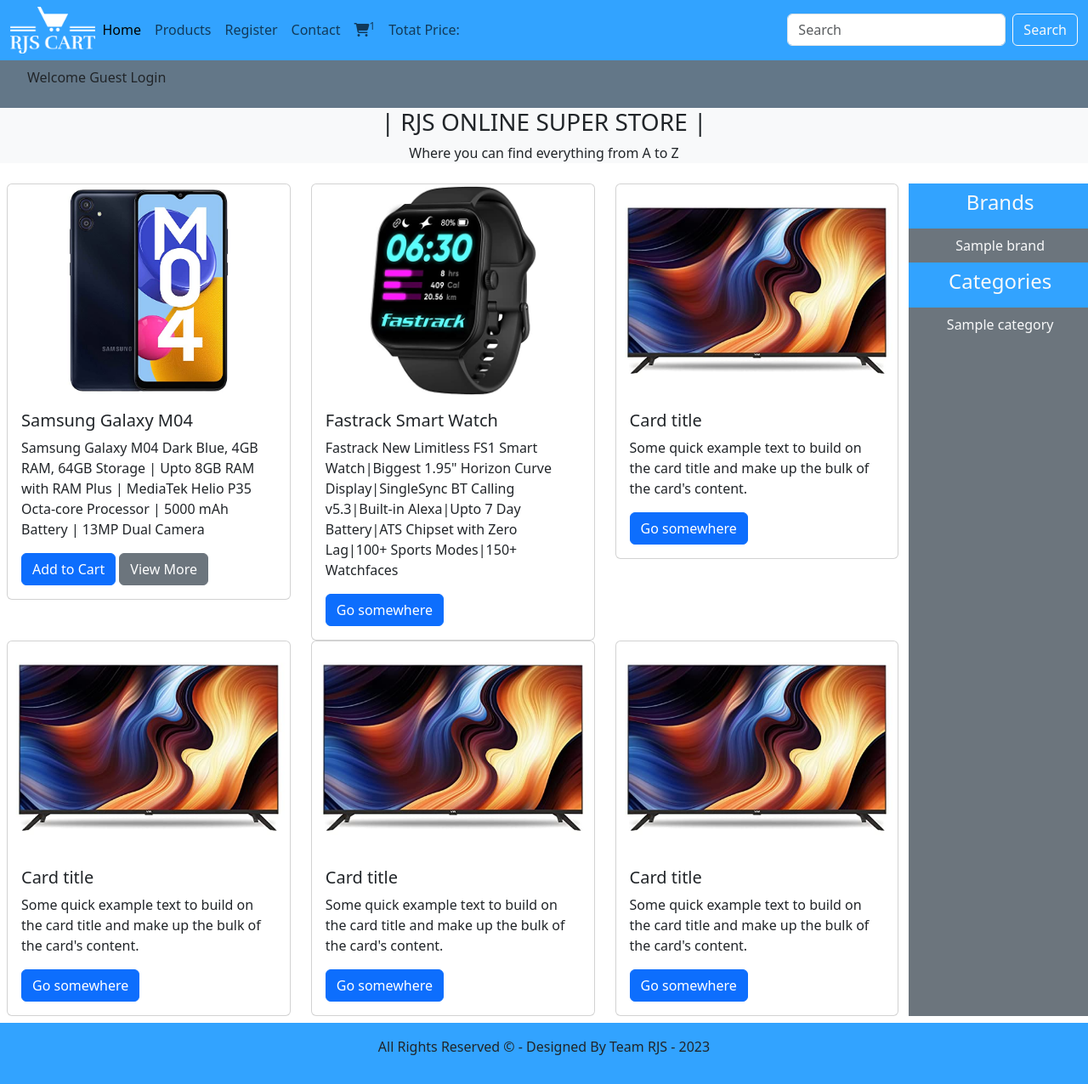
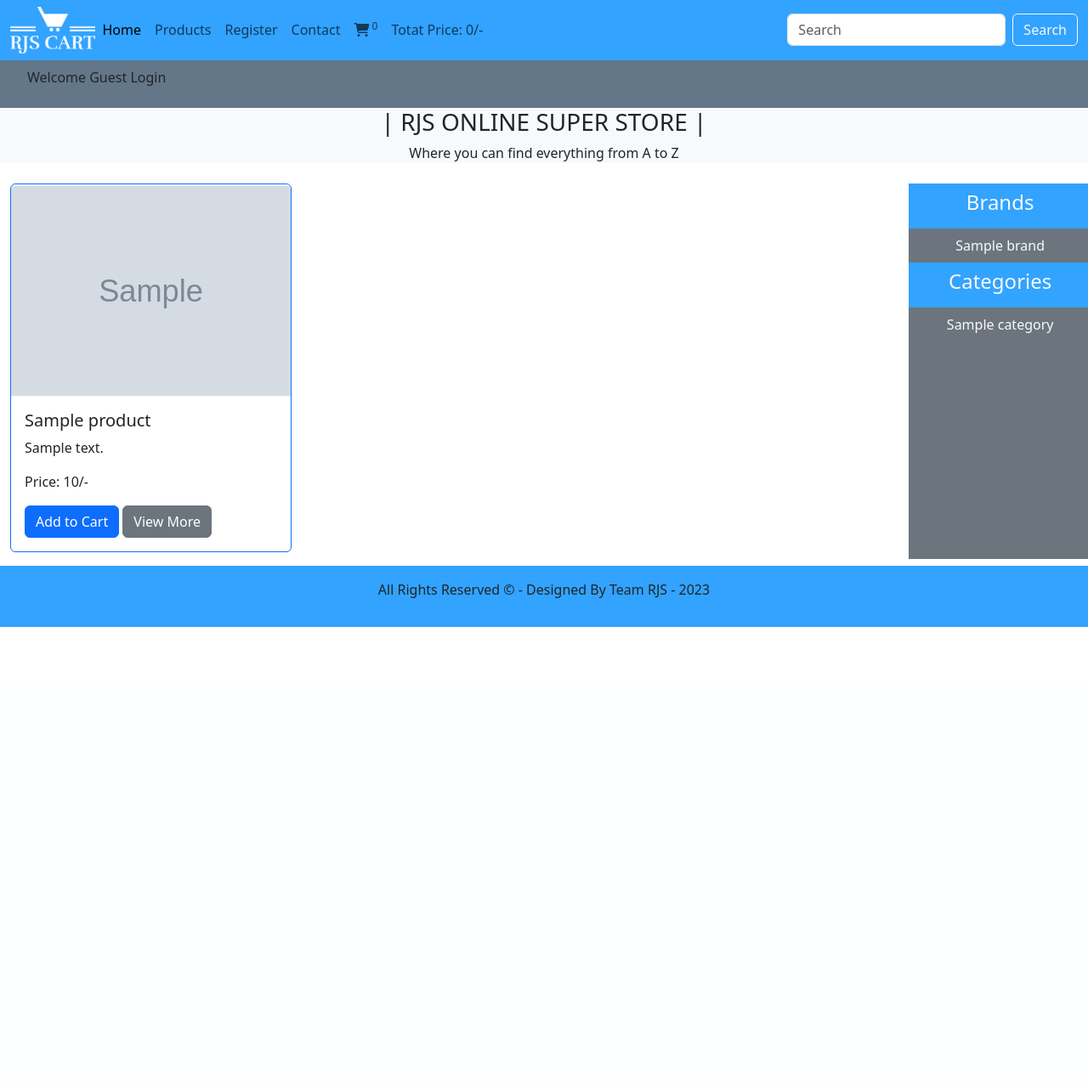
Before and after one commit to 2261-JOEL/Online_Store_DBMS, a PHP site: page /index.php in a window 1280 px wide. Shown: the whole page at 85% size. After the commit the page ends 738 px from the top, so only its background shows below. Run offline with PHP 8.4, Linux system fonts and the light colour scheme; tables that the repository leaves empty or names only in its code hold one stand-in row (values such as "Sample post"); grey boxes marked "Sample" are stand-in pictures.

Commit message:
session_30_b

```diff
--- a/admin_area/insert_brands.php
+++ b/admin_area/insert_brands.php
@@ -29,13 +29,13 @@
 
     <div class="input-group w-90 mb-2">
         <span class="input-group-text bg-primary" id="basic-addon1"><i class="fa-solid fa-receipt"></i></span>
-        <input type="text" class="form-control" name="brand_title" placeholder="Insert Brand" aria-label="Brands"
+        <input type="text" class="form-control " name="brand_title" placeholder="Insert Brand" aria-label="Brands"
             aria-describedby="basic-addon1" autocomplete="off" required>
     </div>
 
     <div class="input-group w-10 mb-2 m-auto">
 
-        <input type="submit" class=" bg-primary text-light p-2 my-3 border-0" name="insert_brand" value="Insert Brand" required>
+        <input type="submit" class=" bg-primary rounded text-light p-2 my-3 border-0" name="insert_brand" value="Insert Brand" required>
 
         <!-- <button class="bg-primary p-2 my-3 border-0">Insert Brand</button> -->
     </div>
--- a/admin_area/insert_categories.php
+++ b/admin_area/insert_categories.php
@@ -38,7 +38,7 @@
 
     <div class="input-group w-10 mb-2 m-auto">
 
-        <input type="submit" class=" bg-primary text-light p-2 my-3 border-0" name="insert_cat" value="Insert Category" required>
+        <input type="submit" class="rounded bg-primary text-light p-2 my-3 border-0" name="insert_cat" value="Insert Category" required>
 
 
 
--- a/functions/common_function.php
+++ b/functions/common_function.php
@@ -25,11 +25,12 @@
 
                 echo "
                             <div class='col-md-4 mb-2'>
-                                <div class='card'>
+                                <div class='card border-primary'>
                                     <img src='admin_area/product_images/$product_image1' class='card-img-top' alt='$product_title'>
                                         <div class='card-body'>
                                             <h5 class='card-title'>$product_title</h5>
                                             <p class='card-text'>$product_description</p>
+                                            <p class='card-text'>Price: $product_price/-</p>
                                             <a href='index.php?add_to_cart=$product_id' class='btn btn-primary'>Add to Cart</a>
                                             <a href='product_details.php?product_id=$product_id' class='btn btn-secondary'>View More</a>
                                         </div>
@@ -66,11 +67,12 @@
 
                 echo "
                             <div class='col-md-4 mb-2'>
-                                <div class='card'>
+                                <div class='card border-primary'>
                                     <img src='admin_area/product_images/$product_image1' class='card-img-top' alt='$product_title'>
-                                        <div class='card-body'>
+                                        <div class='card-body '>
                                             <h5 class='card-title'>$product_title</h5>
                                             <p class='card-text'>$product_description</p>
+                                            <p class='card-text'>Price: $product_price/-</p>
                                             <a href='index.php?add_to_cart=$product_id' class='btn btn-primary'>Add to Cart</a>
                                             <a href='product_details.php?product_id=$product_id' class='btn btn-secondary'>View More</a>
                                         </div>
@@ -115,11 +117,12 @@
 
             echo "
                             <div class='col-md-4 mb-2'>
-                                <div class='card'>
+                                <div class='card border-primary'>
                                     <img src='admin_area/product_images/$product_image1' class='card-img-top' alt='$product_title'>
                                         <div class='card-body'>
                                             <h5 class='card-title'>$product_title</h5>
                                             <p class='card-text'>$product_description</p>
+                                            <p class='card-text'>Price: $product_price/-</p>
                                             <a href='index.php?add_to_cart=$product_id' class='btn btn-primary'>Add to Cart</a>
                                             <a href='product_details.php?product_id=$product_id' class='btn btn-secondary'>View More</a>
                                         </div>
@@ -162,11 +165,12 @@
 
             echo "
                             <div class='col-md-4 mb-2'>
-                                <div class='card'>
+                                <div class='card border-primary'>
                                     <img src='admin_area/product_images/$product_image1' class='card-img-top' alt='$product_title'>
                                         <div class='card-body'>
                                             <h5 class='card-title'>$product_title</h5>
                                             <p class='card-text'>$product_description</p>
+                                            <p class='card-text'>Price: $product_price/-</p>
                                             <a href='index.php?add_to_cart=$product_id' class='btn btn-primary'>Add to Cart</a>
                                             <a href='product_details.php?product_id=$product_id' class='btn btn-secondary'>View More</a>
                                         </div>
@@ -249,11 +253,12 @@
 
             echo "
                             <div class='col-md-4 mb-2'>
-                                <div class='card'>
+                                <div class='card border-primary'>
                                     <img src='admin_area/product_images/$product_image1' class='card-img-top' alt='$product_title'>
                                         <div class='card-body'>
                                             <h5 class='card-title'>$product_title</h5>
                                             <p class='card-text'>$product_description</p>
+                                            <p class='card-text'>Price: $product_price/-</p>
                                             <a href='index.php?add_to_cart=$product_id' class='btn btn-primary'>Add to Cart</a>
                                             <a href='product_details.php?product_id=$product_id' class='btn btn-secondary'>View More</a>
                                         </div>
@@ -293,18 +298,19 @@
 
                     echo "
                             <div class='col-md-4 mb-2'>
-                                <div class='card'>
+                                <div class='card border-primary'>
                                     <img src='admin_area/product_images/$product_image1' class='card-img-top' alt='$product_title'>
                                         <div class='card-body'>
                                             <h5 class='card-title'>$product_title</h5>
                                             <p class='card-text'>$product_description</p>
+                                            <p class='card-text'>Price: $product_price/-</p>
                                             <a href='index.php?add_to_cart=$product_id' class='btn btn-primary'>Add to Cart</a>
                                             <a href='index.php' class='btn btn-secondary'>Go Home</a>
                                         </div>
                                     </div>
                                 </div>
 
-                                <div class='col-md-8 '>
+                                <div class='col-md-8 p-4'>
                         <!-- related images -->
                         <div class='row '>
                             <div class='col-d-12'>
@@ -312,11 +318,11 @@
                             </div>
 
 
-                            <div class='col-md-5' style='border:3px solid grey; padding: 7px; border-radius:30px;margin:2px'>
+                            <div class='col-md-6 p-3 border-primary' style='border:1px solid grey;  border-radius:30px;'>
                             <img src='admin_area/product_images/$product_image2' class='card-img-top'
                                 alt='$product_title'>
                             </div>
-                            <div class='col-md-5' style='border:3px solid grey; padding: 7px; border-radius:30px;margin:2px'>
+                            <div class='col-md-6 p-3 border-primary' style='border:1px solid grey;  border-radius:30px;'>
                             <img src='admin_area/product_images/$product_image3' class='card-img-top'
                                 alt='$product_title'>
                             </div>
@@ -333,9 +339,10 @@
 
 
 // Get ip address function
-function getIPAddress() {
+function getIPAddress()
+{
     //whether ip is from the share internet
-     if(!empty($_SERVER['HTTP_CLIENT_IP'])) {
+    if (!empty($_SERVER['HTTP_CLIENT_IP'])) {
         $ip = $_SERVER['HTTP_CLIENT_IP'];
     }
     //whether ip is from the proxy
@@ -343,7 +350,7 @@
         $ip = $_SERVER['HTTP_X_FORWARDED_FOR'];
     }
     //whether ip is from the remote address
-    else{
+    else {
         $ip = $_SERVER['REMOTE_ADDR'];
     }
     return $ip;
@@ -353,14 +360,15 @@
 
 
 // Cart function
-function cart(){
-    if(isset($_GET['add_to_cart'])){
+function cart()
+{
+    if (isset($_GET['add_to_cart'])) {
         global $con;
 
         $get_ip_address = getIPAddress();
-        $get_product_id=$_GET['add_to_cart'];
+        $get_product_id = $_GET['add_to_cart'];
 
-        $select_query="select * from `cart_details` where ip_address='$get_ip_address' and product_id=$get_product_id";
+        $select_query = "select * from `cart_details` where ip_address='$get_ip_address' and product_id=$get_product_id";
         $result_query = mysqli_query($con, $select_query);
 
         $num_of_rows = mysqli_num_rows($result_query);
@@ -368,9 +376,8 @@
             echo "<script>alert('ALERT! This item is already present in your cart!')</script>";
 
             echo "<script>window.open('index.php','_self')</script>";
-        }
-        else{
-            $insert_query="insert into `cart_details` (product_id,ip_address,quantity) values ($get_product_id,'$get_ip_address',0)";
+        } else {
+            $insert_query = "insert into `cart_details` (product_id,ip_address,quantity) values ($get_product_id,'$get_ip_address',0)";
             $result_query = mysqli_query($con, $insert_query);
 
             echo "<script>alert('Item Added to your Cart Successfully!')</script>";
@@ -381,30 +388,55 @@
 }
 
 // Function to get cart item number
-function cartItemNo(){
-    if(isset($_GET['add_to_cart'])){
+function cartItemNo()
+{
+    if (isset($_GET['add_to_cart'])) {
         global $con;
 
         $get_ip_address = getIPAddress();
-        $get_product_id=$_GET['add_to_cart'];
+        // $get_product_id=$_GET['add_to_cart'];
 
-        $select_query="select * from `cart_details` where ip_address='$get_ip_address' and product_id=$get_product_id";
+        $select_query = "select * from `cart_details` where ip_address='$get_ip_address'";
         $result_query = mysqli_query($con, $select_query);
 
-        $num_of_rows = mysqli_num_rows($result_query);
-        if ($num_of_rows > 0) {
-            echo "<script>alert('ALERT! This item is already present in your cart!')</script>";
+        $count_cart_items = mysqli_num_rows($result_query);
+    } else {
+        global $con;
 
-            echo "<script>window.open('index.php','_self')</script>";
+        $get_ip_address = getIPAddress();
+        // $get_product_id=$_GET['add_to_cart'];
+
+        $select_query = "select * from `cart_details` where ip_address='$get_ip_address'";
+        $result_query = mysqli_query($con, $select_query);
+
+        $count_cart_items = mysqli_num_rows($result_query);
     }
-        else{
-            $insert_query="insert into `cart_details` (product_id,ip_address,quantity) values ($get_product_id,'$get_ip_address',0)";
-            $result_query = mysqli_query($con, $insert_query);
+    echo $count_cart_items;
+}
 
-            echo "<script>alert('Item Added to your Cart Successfully!')</script>";
-            echo "<script>window.open('index.php','_self')</script>";
+// TotalPrice function
+function totalCartPrice()
+{
+    global $con;
+    $get_ip_address = getIPAddress();
+    $total_price = 0;
+
+    $cart_query = "select * from `cart_details` where ip_address='$get_ip_address'";
+    $result = mysqli_query($con, $cart_query);
+
+    while ($row = mysqli_fetch_array($result)) {
+        $product_id = $row['product_id'];
+        $select_products = "select * from `products` where product_id=$product_id";
+        $result_products = mysqli_query($con, $select_products);
+
+        while ($row_product_price = mysqli_fetch_array($result_products)) {
+            $product_price = array($row_product_price['product_price']);
+            $product_values = array_sum($product_price);
+            $total_price += $product_values;
         }
     }
+    echo $total_price;
 
 }
+
 ?>
--- a/index.php
+++ b/index.php
@@ -1,6 +1,7 @@
 <!-- connect file -->
 <?php
 include('includes/connect.php');
+include('functions/common_function.php');
 ?>
 
 <!DOCTYPE html>
@@ -38,10 +39,10 @@
                 <div class="collapse navbar-collapse" id="navbarSupportedContent">
                     <ul class="navbar-nav me-auto mb-2 mb-lg-0">
                         <li class="nav-item">
-                            <a class="nav-link active" aria-current="page" href="/">Home</a>
+                            <a class="nav-link active" aria-current="page" href="index.php">Home</a>
                         </li>
                         <li class="nav-item">
-                            <a class="nav-link" href="#">Products</a>
+                            <a class="nav-link" href="display_all.php">Products</a>
                         </li>
                         <li class="nav-item">
                             <a class="nav-link" href="#">Register</a>
@@ -50,21 +51,35 @@
                             <a class="nav-link" href="#">Contact</a>
                         </li>
                         <li class="nav-item">
-                            <a class="nav-link" href="#"><i class="fa-solid fa-cart-shopping"></i><sup>1</sup></a>
+                            <a class="nav-link" href="cart.php"><i class="fa-solid fa-cart-shopping"></i><sup>
+                                    <?php
+                                    cartItemNo();
+                                    ?>
+                                </sup></a>
                         </li>
                         <li class="nav-item">
-                            <a class="nav-link" href="#">Totat Price:</a>
+                            <a class="nav-link" href="#">Totat Price:
+                                <?php
+                                totalCartPrice(); ?>/-
+                            </a>
                         </li>
 
 
                     </ul>
-                    <form class="d-flex" role="search">
-                        <input class="form-control me-2" type="search" placeholder="Search" aria-label="Search">
-                        <button class="btn btn-outline-light" type="submit">Search</button>
+                    <form class="d-flex" action="search_product.php" method="get" role="search">
+                        <input class="form-control me-2" type="search" placeholder="Search" aria-label="Search"
+                            name="search_data">
+
+                        <input class="btn btn-outline-light" type="submit" value="Search" name="search_data_product">
                     </form>
                 </div>
             </div>
         </nav>
+
+        <!-- calling cart function -->
+        <?php
+        cart();
+        ?>
         <!-- secondChild -->
         <nav class="navbar navbar-extend-lg" style="background-color: rgb(99, 119, 136);">
 
@@ -90,90 +105,18 @@
             <!-- ProductsDisplay     -->
             <div class="col-md-10">
 
-                <div class="row">
-                    <div class="col-md-4 mb-2">
+                <div class="row px-1">
 
-                        <div class="card">
-                            <img src="Images/SamsungGalaxyM04.jpg" class="card-img-top" alt="...">
-                            <div class="card-body">
-                                <h5 class="card-title">Samsung Galaxy M04</h5>
-                                <p class="card-text">Samsung Galaxy M04 Dark Blue, 4GB RAM, 64GB Storage | Upto 8GB RAM
-                                    with RAM Plus | MediaTek Helio P35 Octa-core Processor | 5000 mAh Battery | 13MP
-                                    Dual Camera</p>
-                                <a href="#" class="btn btn-primary">Add to Cart</a>
-                                <a href="#" class="btn btn-secondary">View More</a>
-                            </div>
-                        </div>
+                    <!-- Fetching Products -->
+                    <?php
+                    // Calling functions
+                    getProducts();
+                    getUniqueCategories();
+                    getUniqueBrands();
 
-                    </div>
-                    <div class="col-md-4">
-
-                        <div class="card">
-                            <img src="Images/FastrackSmartWatch_1.jpg" class="card-img-top" alt="...">
-                            <div class="card-body">
-                                <h5 class="card-title">Fastrack Smart Watch</h5>
-                                <p class="card-text">Fastrack New Limitless FS1 Smart Watch|Biggest 1.95" Horizon Curve
-                                    Display|SingleSync BT Calling v5.3|Built-in Alexa|Upto 7 Day Battery|ATS Chipset
-                                    with Zero Lag|100+ Sports Modes|150+ Watchfaces</p>
-                                <a href="#" class="btn btn-primary">Go somewhere</a>
-                            </div>
-                        </div>
-
-
-                    </div>
-
-                    <div class="col-md-4">
-
-                        <div class="card">
-                            <img src="Images/VW_LED_TV_1.jpg" class="card-img-top" alt="...">
-                            <div class="card-body">
-                                <h5 class="card-title">Card title</h5>
-                                <p class="card-text">Some quick example text to build on the card title and make up the
-                                    bulk of the card's content.</p>
-                                <a href="#" class="btn btn-primary">Go somewhere</a>
-                            </div>
-                        </div>
-                    </div>
-
-
-                    <div class="col-md-4">
-
-                        <div class="card">
-                            <img src="Images/VW_LED_TV_1.jpg" class="card-img-top" alt="...">
-                            <div class="card-body">
-                                <h5 class="card-title">Card title</h5>
-                                <p class="card-text">Some quick example text to build on the card title and make up the
-                                    bulk of the card's content.</p>
-                                <a href="#" class="btn btn-primary">Go somewhere</a>
-                            </div>
-                        </div>
-                    </div>
-
-                    <div class="col-md-4">
-
-                        <div class="card">
-                            <img src="Images/VW_LED_TV_1.jpg" class="card-img-top" alt="...">
-                            <div class="card-body">
-                                <h5 class="card-title">Card title</h5>
-                                <p class="card-text">Some quick example text to build on the card title and make up the
-                                    bulk of the card's content.</p>
-                                <a href="#" class="btn btn-primary">Go somewhere</a>
-                            </div>
-                        </div>
-                    </div>
-
-                    <div class="col-md-4">
-
-                        <div class="card">
-                            <img src="Images/VW_LED_TV_1.jpg" class="card-img-top" alt="...">
-                            <div class="card-body">
-                                <h5 class="card-title">Card title</h5>
-                                <p class="card-text">Some quick example text to build on the card title and make up the
-                                    bulk of the card's content.</p>
-                                <a href="#" class="btn btn-primary">Go somewhere</a>
-                            </div>
-                        </div>
-                    </div>
+                    // $ip = getIPAddress();
+                    // echo 'User Real IP Address - ' . $ip;
+                    ?>
 
                 </div>
 
@@ -191,19 +134,8 @@
                     </li>
 
                     <?php
-                    $select_brands = "select * from `brands`";
-                    $result_brands = mysqli_query($con, $select_brands);
-                    // $row_data = mysqli_fetch_assoc($result_brands);
-                    // echo $row_data['brand_title'];
-                    while ($row_data = mysqli_fetch_assoc($result_brands)) {
-                        $brand_title = $row_data['brand_title'];
-                        $brand_id = $row_data['brand_id'];
-                        // echo $brand_title;
-                        echo "<li class='nav-item'>
-                        <a href='index.php?brand=$brand_id' class='nav-link text-light'>$brand_title
-                        </a>
-                    </li>";
-                    }
+                    // Calling function: getBrands
+                    getBrands();
                     ?>
 
                 </ul>
@@ -218,19 +150,8 @@
 
 
                     <?php
-                    $select_categories = "select * from `categories`";
-                    $result_categories = mysqli_query($con, $select_categories);
-
-
-                    while ($row_data = mysqli_fetch_assoc($result_categories)) {
-                        $category_title = $row_data['category_title'];
-                        $category_id = $row_data['category_id'];
-
-                        echo "<li class='nav-item'>
-                        <a href='index.php?category=$category_id' class='nav-link text-light'>$category_title
-                        </a>
-                    </li>";
-                    }
+                    //   Calling function: getCategories
+                    getCategories();
                     ?>
 
                 </ul>
```
Also changed, not shown: admin_area/insert_product.php (+80 -18 lines), display_all.php (+5 -2 lines), product_details.php (+5 -2 lines), search_product.php (+5 -2 lines), style.css (line endings or trailing spaces). Lines whose indentation alone changed are shown as unchanged.
